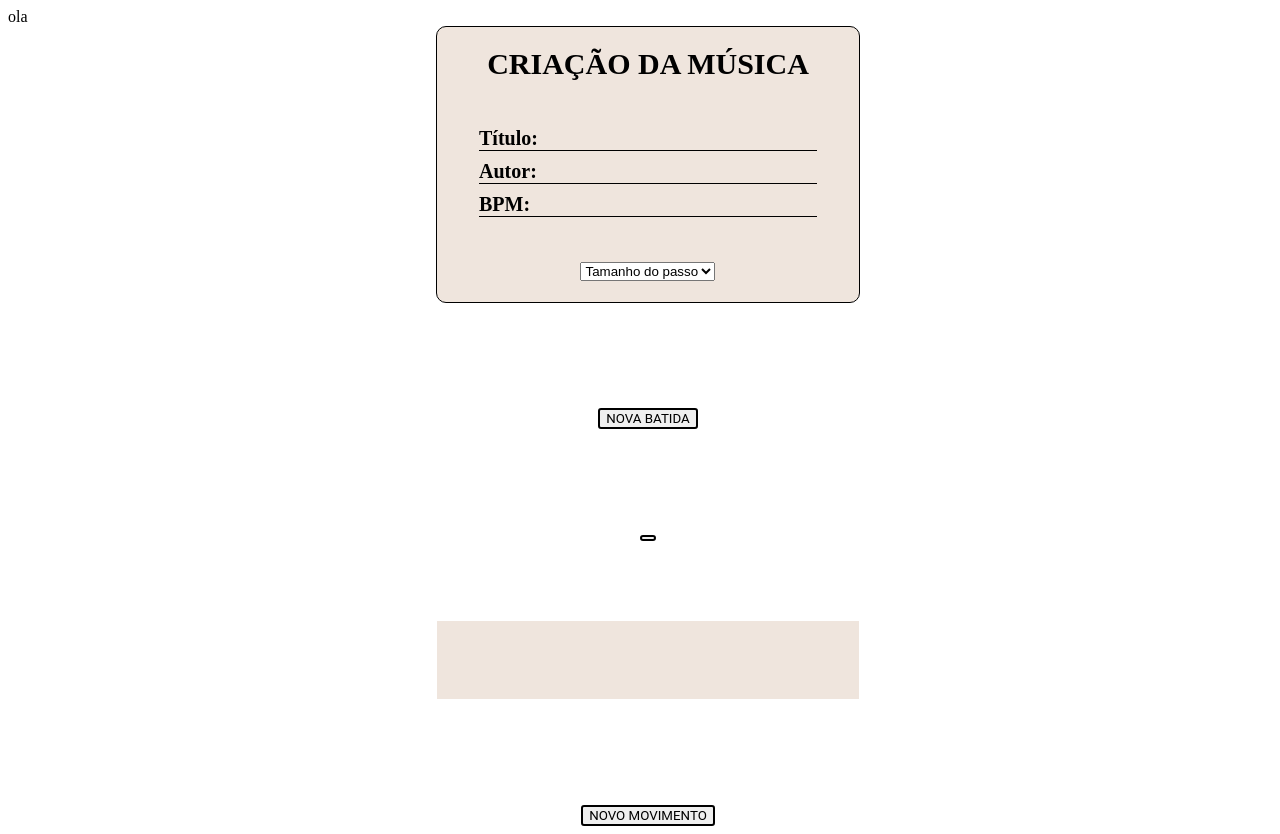
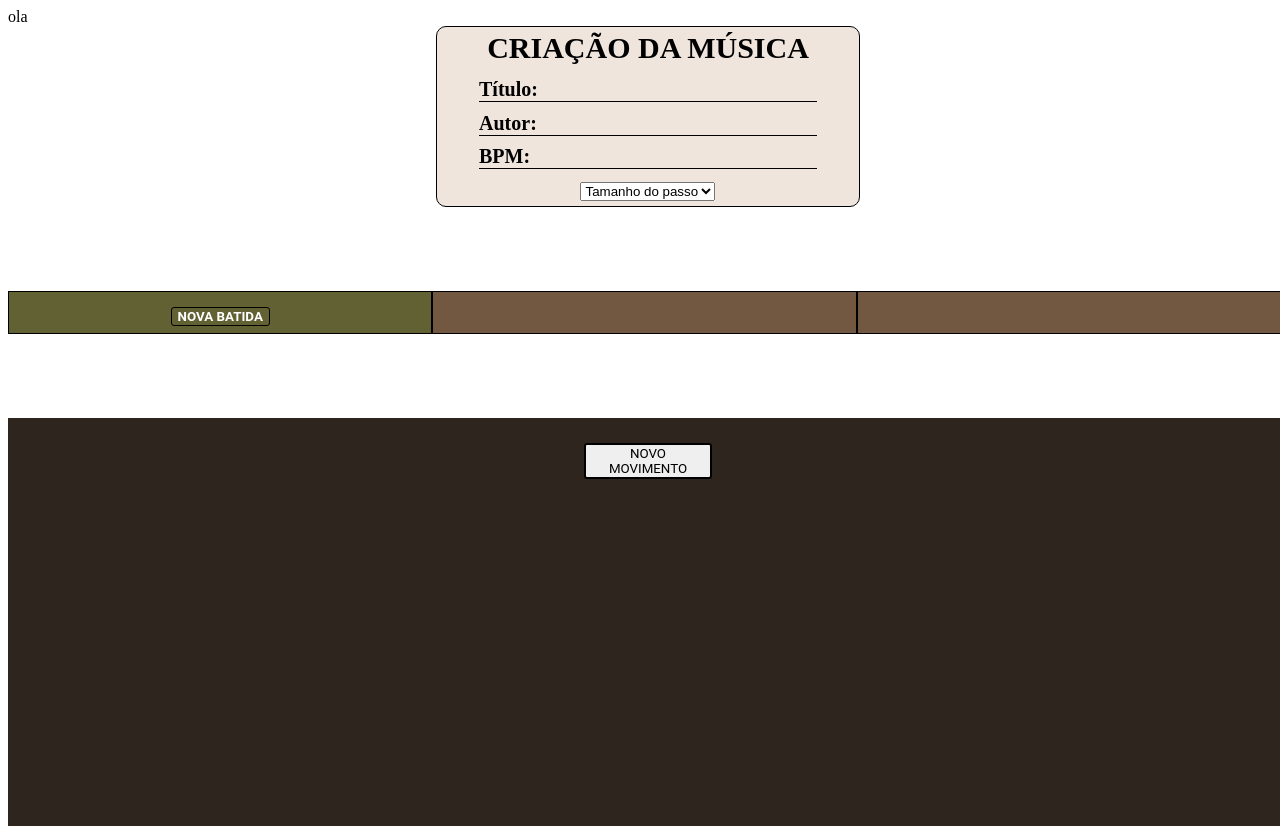
Before and after one commit to MarianaVRabelo/violaomagico-web-frontend, a React (Create React App) app: page / in a window 1280 px wide. Built offline with nearby package versions, Linux system fonts and the light colour scheme.

Commit message:
feat: adding new "batidas" functional

```diff
--- a/src/pages/CreateMusic/CreateMusic.js
+++ b/src/pages/CreateMusic/CreateMusic.js
@@ -5,7 +5,9 @@ import {
     Modal,
     Batidas,
     BpmSelector,
+    Music,
     Paginao,
+    Tab,
 } from "./Styles";
 
 import Button from '../../styles/Button';
@@ -17,49 +19,22 @@ import { Colors } from "../../variables";
 
 function CreateMusic() {
 
-    const [batidas, setBatidas] = useState([]);
+    const first = { add: true }, second = {}, third = {};
+
+    const [batidas, setBatidas] = useState([first, second, third]);
+    const [batidaPressed, setBatidaPressed] = useState(false);
 
     function newbatida() {
-        if (batidas.length < 3) {
-            setBatidas(batidas.concat("alou"));
-        }
+        const batidaAdded = { pressed: true };
+        setBatidas([batidaAdded, ...batidas.slice(0,2)]);
+        setBatidaPressed(true);
     };
 
     useEffect(() => {
-        console.log(batidas);
+        // console.log(batidas);
     }, [batidas]);
 
     return (
-        // <body>
-        //     <div id="createMusic">
-        //         <div className="musicCreation">
-        //             <strong>CRIAÇÃO DA MÚSICA</strong>
-        //             <form>
-        //                 <div id="fields">
-        //                     <label>Título: </label>
-        //                     <input type="text" className="título"></input><br />
-        //                 </div>
-        //                 <div id="fields">
-        //                     <label>Autor: </label>
-        //                     <input type="text" className="autor"></input><br />
-        //                 </div>
-        //                 <div id="fields">
-        //                     <label>BPM: </label>
-        //                     <input type="text" className="bpm"></input>
-        //                 </div>
-        //             </form >
-        //             <select name="select">
-        //                 <option value="valor1" selected> Tamanho do passo</option>
-        //                 <option value="valor1">3 divisões</option>
-        //                 <option value="valor2">4 divisões</option>
-        //             </select>
-        //         </div >
-        //         <button>
-        //             Nova Batida
-        //         </button>
-        //     </div>
-        // </body >
-
         <Paginao>
             <Modal>
                 <Title> CRIAÇÃO DA MÚSICA </Title>
@@ -83,37 +58,70 @@ function CreateMusic() {
                     <option value='4'>  4 divisões  </option>
                 </BpmSelector>
             </Modal>
+            <Batidas>
+                {batidas.map((batida) => (
+                    batida?.pressed === true ? (
+                        <Tab
+                            backgroundColor={Colors.darkwood}
+                        >
+                            Batida x
+                        </Tab>
+                    ) : (
+                        batida?.add === true ? (
+                            <Tab
+                                backgroundColor={Colors.musg}
+                            >
                                 <Button
                                     onClick={() => newbatida()}
+                                    backgroundColor="transparent"
+                                    border="1px solid black"
+                                    color="white"
+                                    fontWeight="700"
                                 >
+                                    {/* <img src="../../Plus.png" className="plus" alt="plusSymbol"></img> */}
                                     NOVA BATIDA
                                 </Button>
-            {batidas.length !== 0 ? (
-                <Button>
+                            </Tab>
+                        ) : (
+                            <Tab
+                                backgroundColor={Colors.darkwood}
+                            />
+                        )
+                    )
+                ))
+                }
+            </Batidas >
+            <Music>
+                {batidaPressed ? (
+                    <Button
+                        width="10%"
+                    >
                         ENCERRAR
                     </Button>
-            ) : (
-                <Button>
-                </Button>
-            )}
-            <Batidas>
-                {batidas.map((batida) => (
-                    <>
+                ) : console.log("")}
+
                 <Button
-                            width="100px"
-                            background-color={Colors.gray}
+                    width="10%"
                 >
-                            aklsdjfh
-                        </Button>
-                    </>
-                ))
-                }
-            </Batidas>
-            <Button>
                     NOVO MOVIMENTO
                 </Button>
+            </Music>
         </Paginao >
     )
 }
 
 export default CreateMusic;
+
+                    // {batidas.map((batida) => (
+                    //     <>
+                    //         <Button
+                    //             width="50%"
+                    //             height="80%"
+                    //             backgroundColor="transparent"
+                    //             onClick={() => newbatida()}
+                    //         >
+                    //             aklsdjfh
+                    //         </Button>
+                    //     </>
+                    // ))
+                    // }
--- a/src/pages/CreateMusic/Styles.js
+++ b/src/pages/CreateMusic/Styles.js
@@ -35,11 +35,31 @@ export const Modal = styled.div`
 `;
 
 export const Batidas = styled.div`
-  background-color: ${Colors.wood};
   display: flex;
+  align-items: center;
   height: 100px;
+  width: 100%;
+  `;
+
+export const Tab = styled.div`
   width: 33%;
-  background-color: ${Colors.wood};
+  height: 80%;
+
+  display: flex;
+  align-items: center;
+  justify-content: center;
+  background-color: ${(props) => props.backgroundColor};
+  border: 1px solid black;
+  color: ${(props) => props.color};
+  `;
+
+export const Music = styled.div`
+  background-color: ${Colors.blackwood};
+  display: flex;
+  align-items: center;
+  flex-direction: column;
+  height: 100%;
+  width: 100%;
 `;
 
 export const Data = styled.div`
--- a/src/styles/Button/Button.js
+++ b/src/styles/Button/Button.js
@@ -23,6 +23,7 @@ const Button = styled.button`
   background-color: ${(props) => props.backgroundColor};
   border-color: ${(props) => props.borderColor};
   border-style: solid;
+  border: ${(props) => props.border};
   border-radius: ${(props) => props.borderRadius};
   box-shadow: ${(props) => props.boxShadow};
   cursor: pointer;
--- a/src/variables.js
+++ b/src/variables.js
@@ -6,5 +6,8 @@ export const Fonts = {
 
 export const Colors = {
   wood: "#EFE5DD",
+  blackwood: "#2E251E",
+  darkwood: "#725840",
+  musg: "#626133",
   gray: "#626133"
 };
```
Also changed, not shown: src/assets/Plus.png (added), 1 other file (tests, documents, lock files or other folders). Lines whose indentation alone changed are shown as unchanged.
